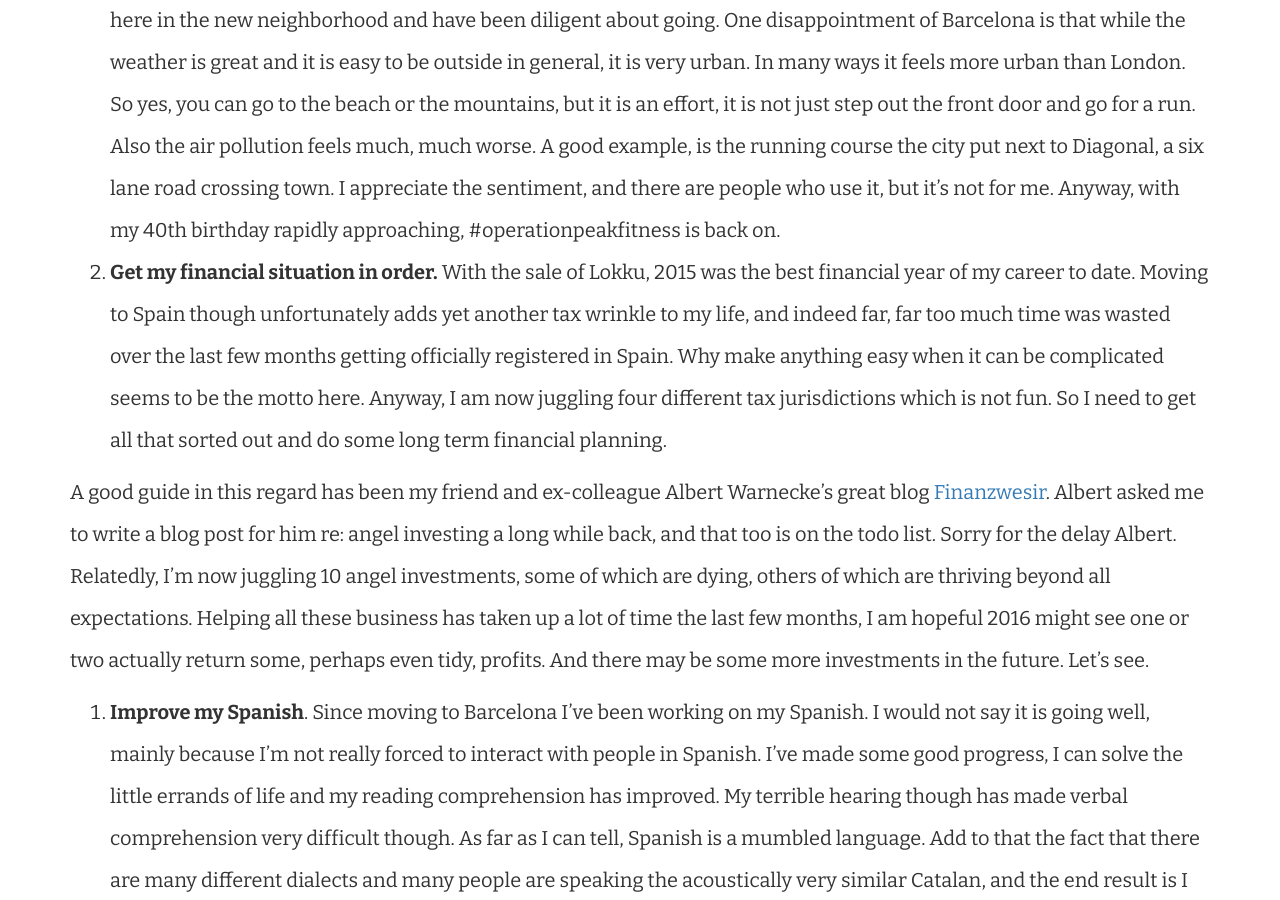
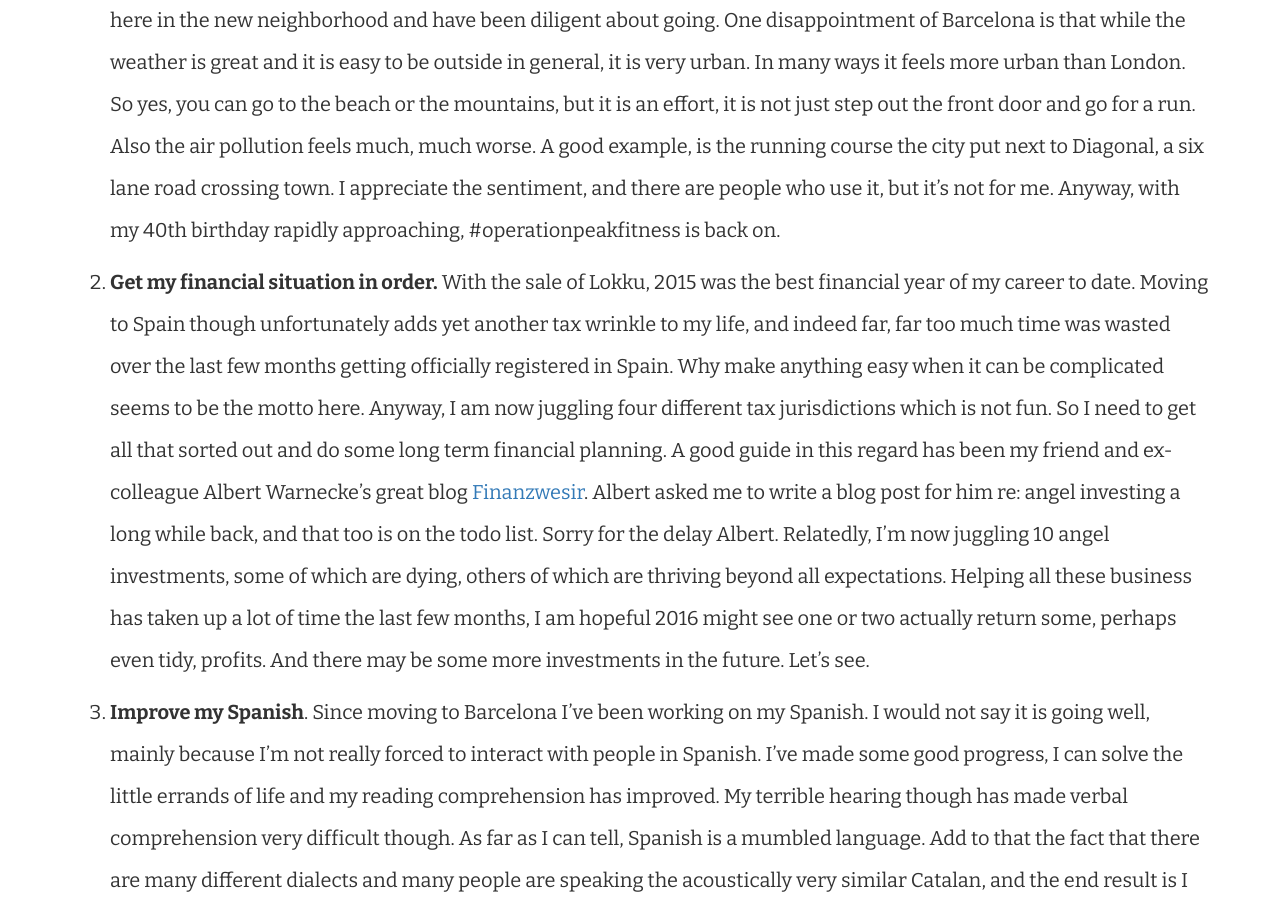
Before and after one commit to freyfogle/freyfogle.github.io, a Jekyll site: the page built from _posts/2016-01-29-goals-for-2016.md, in a window 1280 px wide and 900 px high, scrolled down 872 px. Built offline with Jekyll 4.4.1, drawn with Linux system fonts in a browser that asks for light colours; comment, search, counter and statistics services are not loaded.

Commit message:
fix formatting

```diff
--- a/_posts/2016-01-29-goals-for-2016.md
+++ b/_posts/2016-01-29-goals-for-2016.md
@@ -12,10 +12,10 @@ After a very long hiatus, I am back on the blog. <a href="http://www.freyfogle.c
 The move meant I unfortunately delayed my annual (well last two years at least) tradition of posting my new year’s goals, (see <a href="http://www.freyfogle.com/post/107839352080/goals-for-2015">2015</a> and <a href="http://www.freyfogle.com/post/73132172349/goals-for-2014">2014</a>). 2015 has been a wild year with <a href="http://www.freyfogle.com/post/130580147055/my-last-day-at-lokku">selling Lokku</a> and moving to Barcelona, then moving to the other side of Barcelona. Lots of change, which on the whole was very healthy but also at times very challenging.
 
 So let’s dive in to the targets for 2016, in no particular order:
+
 1. <b>Continue getting back into great shape.</b> I’ve made some progress on this last year, but not nearly as much as I would have hoped given how much “free” time I have. The autumn felt like an endless blur of illness as both kids acted as germ magnets. Finally we’re all healthy and now much more discipline is called for. Last week I found a good enough gym here in the new neighborhood and have been diligent about going. One disappointment of Barcelona is that while the weather is great and it is easy to be outside in general, it is very urban. In many ways it feels more urban than London. So yes, you can go to the beach or the mountains, but it is an effort, it is not just step out the front door and go for a run. Also the air pollution feels much, much worse. A good example, is the running course the city put next to Diagonal, a six lane road crossing town. I appreciate the sentiment, and there are people who use it, but it’s not for me. Anyway, with my 40th birthday rapidly approaching, #operationpeakfitness is back on.
-2. <b>Get my financial situation in order.</b> With the sale of Lokku, 2015 was the best financial year of my career to date. Moving to Spain though unfortunately adds yet another tax wrinkle to my life, and indeed far, far too much time was wasted over the last few months getting officially registered in Spain. Why make anything easy when it can be complicated seems to be the motto here. Anyway, I am now juggling four different tax jurisdictions which is not fun. So I need to get all that sorted out and do some long term financial planning.
 
-A good guide in this regard has been my friend and ex-colleague Albert Warnecke’s great blog <a href="http://www.finanzwesir.com/">Finanzwesir</a>. Albert asked me to write a blog post for him re: angel investing a long while back, and that too is on the todo list. Sorry for the delay Albert. Relatedly, I’m now juggling 10 angel investments, some of which are dying, others of which are thriving beyond all expectations. Helping all these business has taken up a lot of time the last few months, I am hopeful 2016 might see one or two actually return some, perhaps even tidy, profits. And there may be some more investments in the future. Let’s see.
+2. <b>Get my financial situation in order.</b> With the sale of Lokku, 2015 was the best financial year of my career to date. Moving to Spain though unfortunately adds yet another tax wrinkle to my life, and indeed far, far too much time was wasted over the last few months getting officially registered in Spain. Why make anything easy when it can be complicated seems to be the motto here. Anyway, I am now juggling four different tax jurisdictions which is not fun. So I need to get all that sorted out and do some long term financial planning. A good guide in this regard has been my friend and ex-colleague Albert Warnecke’s great blog <a href="http://www.finanzwesir.com/">Finanzwesir</a>. Albert asked me to write a blog post for him re: angel investing a long while back, and that too is on the todo list. Sorry for the delay Albert. Relatedly, I’m now juggling 10 angel investments, some of which are dying, others of which are thriving beyond all expectations. Helping all these business has taken up a lot of time the last few months, I am hopeful 2016 might see one or two actually return some, perhaps even tidy, profits. And there may be some more investments in the future. Let’s see.
 
 3. <b>Improve my Spanish</b>. Since moving to Barcelona I’ve been working on my Spanish. I would not say it is going well, mainly because I’m not really forced to interact with people in Spanish. I’ve made some good progress, I can solve the little errands of life and my reading comprehension has improved. My terrible hearing though has made verbal comprehension very difficult though. As far as I can tell, Spanish is a mumbled language. Add to that the fact that there are many different dialects and many people are speaking the acoustically very similar Catalan, and the end result is I am struggling. Would love to make good progress on this in 2016, and just this week I cranked up my daily target on Duolingo to “insane” level. I can verify, it is hard. Currently duolingo claims I am 11% fluent. I am not sure whether to find this encouraging or discouraging. Anyway, <a href="https://www.duolingo.com/edfreyfogle">feel free to follow my progress</a>.
 
```
